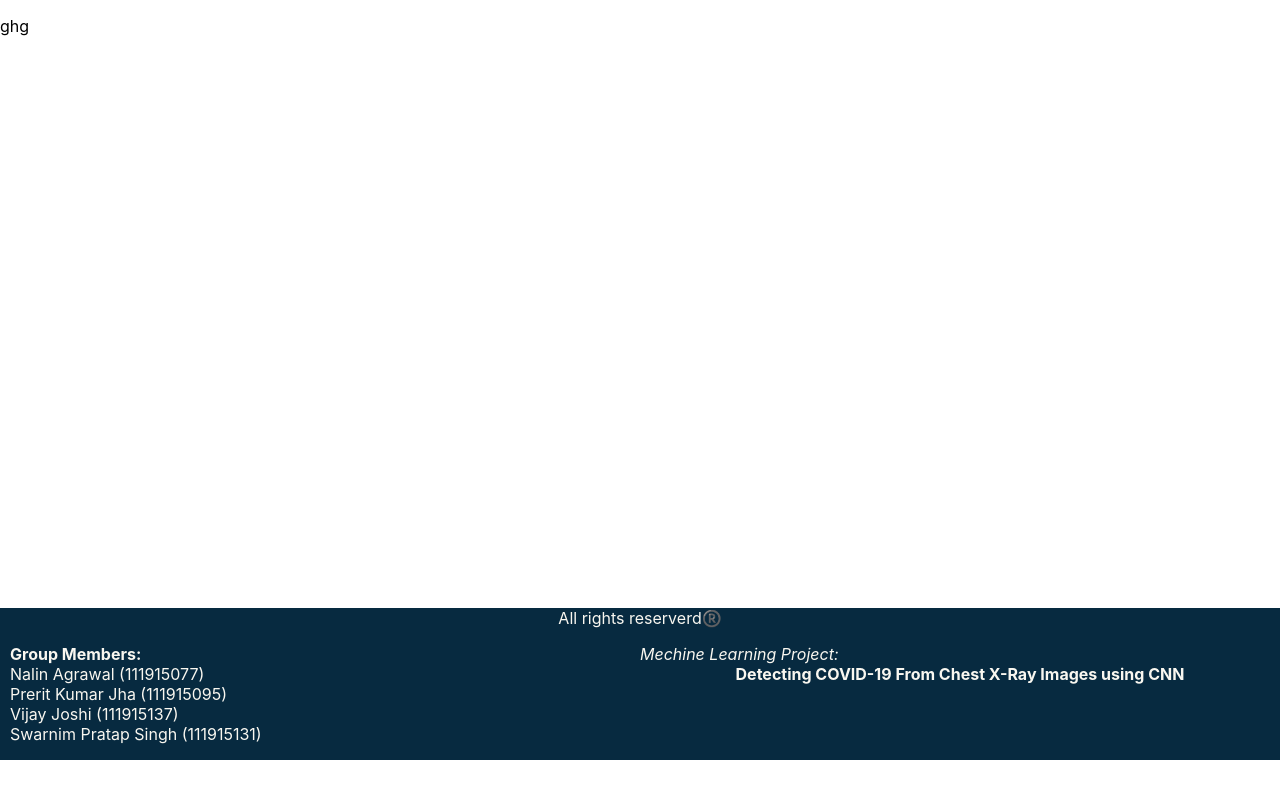
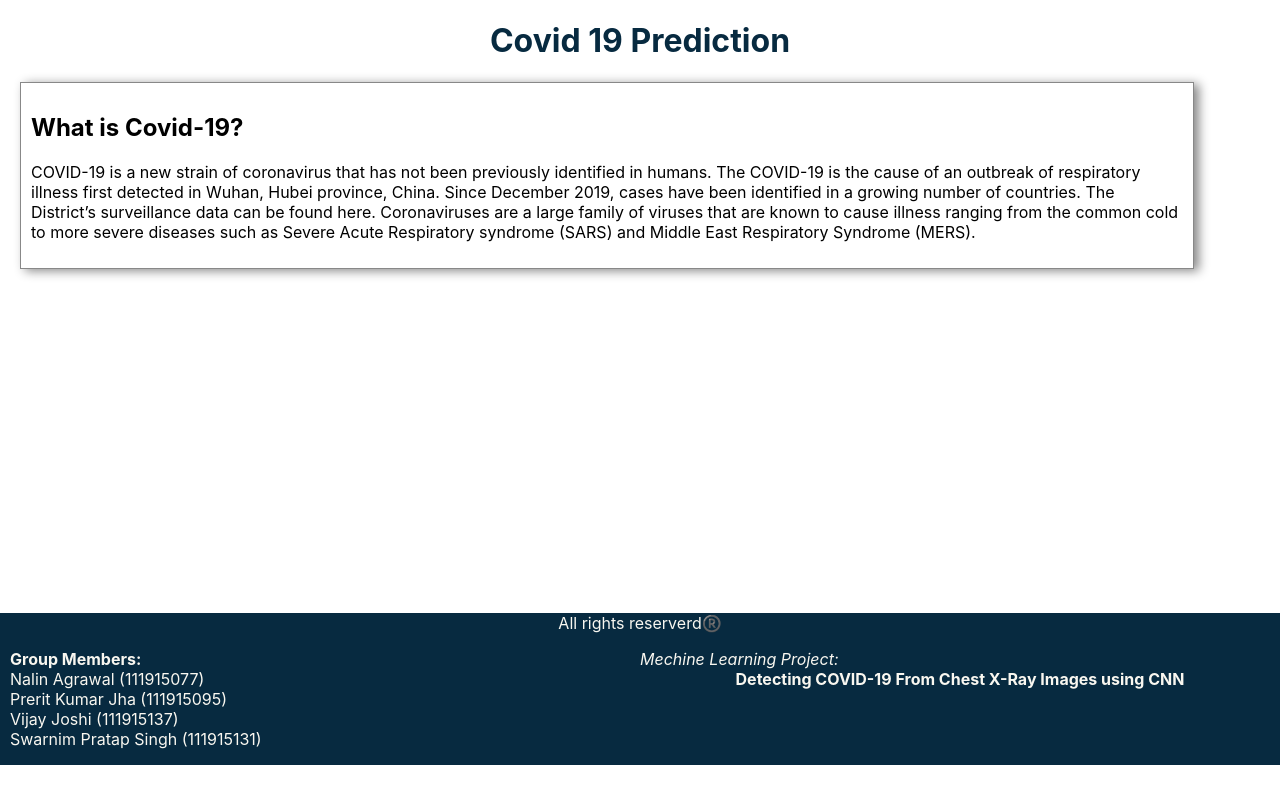
Before and after one commit to nalin-programmer/COVID-Detection-ML, a React (Create React App) app: page / in a window 1280 px wide. Shown: the top 804 px of the page. Built offline with nearby package versions, Linux system fonts and the light colour scheme.

Commit message:
covid main info

```diff
--- a/src/Main.js
+++ b/src/Main.js
@@ -3,7 +3,34 @@ import React from "react";
 export default function Main() {
   return (
     <div style={{ height: "100%", width: "100%" }}>
-      <p>ghg</p>
+      <center>
+        <h1 style={{ color: "#072a40" }}>Covid 19 Prediction</h1>
+      </center>
+      <div style={{ width: "100%", textAlign: "center" }}>
+        <div
+          style={{
+            width: "90%",
+            margin: "20px",
+            padding: "10px",
+            textAlign: "left",
+            border: "1px solid #888888",
+            boxShadow: "5px 2px 10px #888888",
+          }}
+        >
+          <h2>What is Covid-19?</h2>
+          <p>
+            COVID-19 is a new strain of coronavirus that has not been previously
+            identified in humans. The COVID-19 is the cause of an outbreak of
+            respiratory illness first detected in Wuhan, Hubei province, China.
+            Since December 2019, cases have been identified in a growing number
+            of countries. The District’s surveillance data can be found here.
+            Coronaviruses are a large family of viruses that are known to cause
+            illness ranging from the common cold to more severe diseases such as
+            Severe Acute Respiratory syndrome (SARS) and Middle East Respiratory
+            Syndrome (MERS).
+          </p>
+        </div>
+      </div>
     </div>
   );
 }
```
